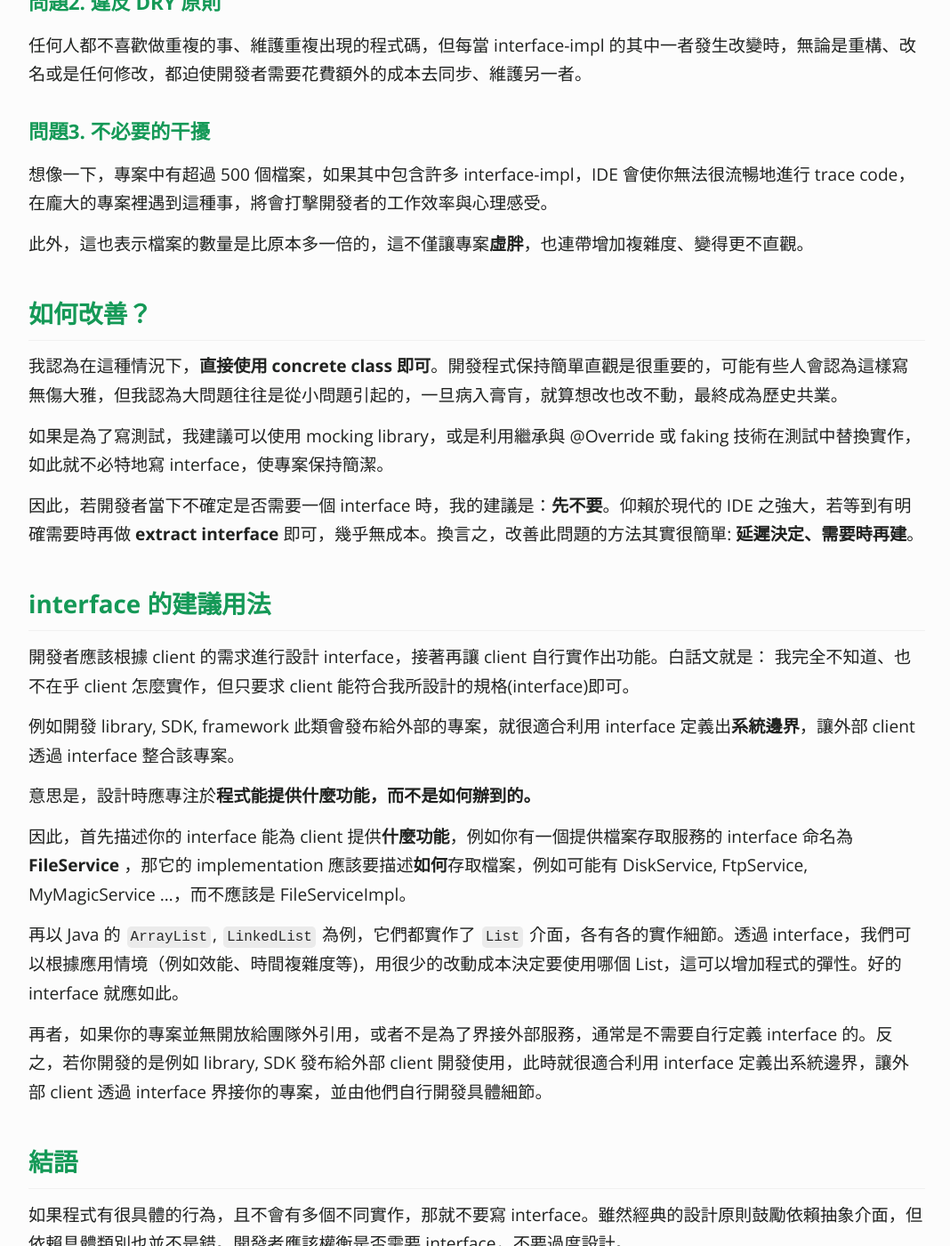
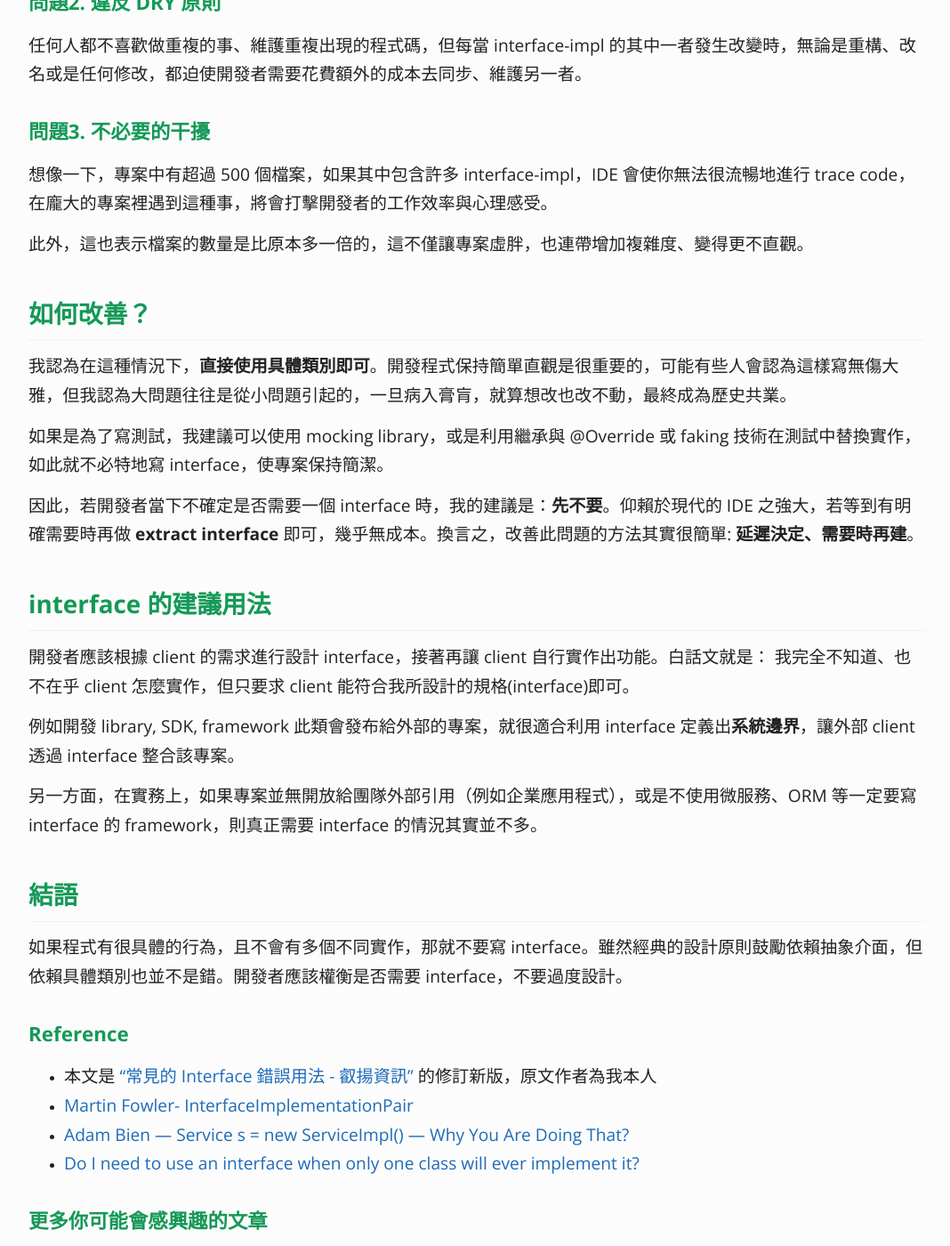
Before and after one commit to KaiSheng714/KaiSheng714.github.io, a Jekyll site: the page built from _posts/2022-01-20-anti-pattern-of-java-interface-impl-style.md, in a window 1280 px wide and 1400 px high, scrolled down 1020 px. Shown: the whole window at 89% size, without its empty margins (104-1172 px from the left). Built offline with Jekyll 4.4.1, drawn with Linux system fonts in a browser that asks for light colours; comment, search, counter and statistics services are not loaded; some of the changed text lies outside the part shown.

Commit message:
interface

```diff
--- a/_posts/2022-01-20-anti-pattern-of-java-interface-impl-style.md
+++ b/_posts/2022-01-20-anti-pattern-of-java-interface-impl-style.md
@@ -15,7 +15,7 @@ image: /assets/image/interface-impl-dir.png
 雖然此寫法可以在任何時候用另一個實作來替換原本的實作，提高程式碼的彈性。但我認為如果當前沒有多個實作，這反而會增加額外的工作量，是一種過度設計，可能導致下列幾個問題:
 
 ### **問題1. 違反 YAGNI 原則**
-很多人會寫 interface-impl 的原因是根據 SOLID 原則之一的依賴反轉原則 (Dependency Inversion Principle)，認為程式應依賴抽象介面，所以他們事先寫出許多 interface-impl、提早抽象化，以後就可以替換不同實作，較有彈性。但如果當前的實作並沒有被替換的可能，那這種 interface 在用法上、在依賴上與具體類別是幾乎沒有差異的，像這種 interface 反而成為了一種過度設計，往往造成後續接手的人更難維護、寫更多程式。
+很多人會寫 interface-impl 的原因是根據 SOLID 原則之一的**依賴反轉原則 (Dependency Inversion Principle)**，認為程式應依賴抽象介面，所以他們事先寫出許多 interface-impl、提早抽象化，以後就可以替換不同實作，較有彈性。但如果當前的實作並沒有被替換的可能，那這種 interface 在用法上、在依賴上與具體類別是幾乎沒有差異的，像這種 interface 反而成為了一種過度設計，往往造成後續接手的人更難維護、寫更多程式。
 
 ### **問題2. 違反 DRY 原則**
 任何人都不喜歡做重複的事、維護重複出現的程式碼，但每當 interface-impl 的其中一者發生改變時，無論是重構、改名或是任何修改，都迫使開發者需要花費額外的成本去同步、維護另一者。
@@ -23,10 +23,10 @@ image: /assets/image/interface-impl-dir.png
 ### **問題3. 不必要的干擾**
 想像一下，專案中有超過 500 個檔案，如果其中包含許多 interface-impl，IDE 會使你無法很流暢地進行 trace code，在龐大的專案裡遇到這種事，將會打擊開發者的工作效率與心理感受。
 
-此外，這也表示檔案的數量是比原本多一倍的，這不僅讓專案**虛胖**，也連帶增加複雜度、變得更不直觀。
+此外，這也表示檔案的數量是比原本多一倍的，這不僅讓專案虛胖，也連帶增加複雜度、變得更不直觀。
 
 ## **如何改善？**
-我認為在這種情況下，**直接使用 concrete class 即可**。開發程式保持簡單直觀是很重要的，可能有些人會認為這樣寫無傷大雅，但我認為大問題往往是從小問題引起的，一旦病入膏肓，就算想改也改不動，最終成為歷史共業。
+我認為在這種情況下，**直接使用具體類別即可**。開發程式保持簡單直觀是很重要的，可能有些人會認為這樣寫無傷大雅，但我認為大問題往往是從小問題引起的，一旦病入膏肓，就算想改也改不動，最終成為歷史共業。
 
 如果是為了寫測試，我建議可以使用 mocking library，或是利用繼承與 @Override 或 faking 技術在測試中替換實作，如此就不必特地寫 interface，使專案保持簡潔。
 
@@ -37,13 +37,7 @@ image: /assets/image/interface-impl-dir.png
 
 例如開發 library, SDK, framework 此類會發布給外部的專案，就很適合利用 interface 定義出**系統邊界**，讓外部 client 透過 interface 整合該專案。
 
-意思是，設計時應專注於**程式能提供什麼功能，而不是如何辦到的。**
-
-因此，首先描述你的 interface 能為 client 提供**什麼功能**，例如你有一個提供檔案存取服務的 interface 命名為 **FileService** ，那它的 implementation 應該要描述**如何**存取檔案，例如可能有 DiskService, FtpService, MyMagicService …，而不應該是 FileServiceImpl。
-
-再以 Java 的 `ArrayList`, `LinkedList` 為例，它們都實作了 `List` 介面，各有各的實作細節。透過 interface，我們可以根據應用情境（例如效能、時間複雜度等)，用很少的改動成本決定要使用哪個 List，這可以增加程式的彈性。好的 interface 就應如此。
-
-再者，如果你的專案並無開放給團隊外引用，或者不是為了界接外部服務，通常是不需要自行定義 interface 的。反之，若你開發的是例如 library, SDK 發布給外部 client 開發使用，此時就很適合利用 interface 定義出系統邊界，讓外部 client 透過 interface 界接你的專案，並由他們自行開發具體細節。
+另一方面，在實務上，如果專案並無開放給團隊外部引用（例如企業應用程式），或是不使用微服務、ORM 等一定要寫 interface 的 framework，則真正需要 interface 的情況其實並不多。
 
 ## **結語**
 如果程式有很具體的行為，且不會有多個不同實作，那就不要寫 interface。雖然經典的設計原則鼓勵依賴抽象介面，但依賴具體類別也並不是錯。開發者應該權衡是否需要 interface，不要過度設計。
```
